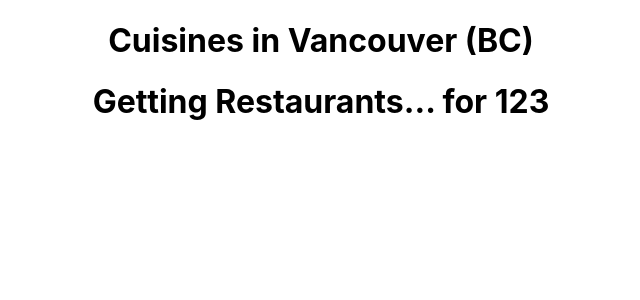
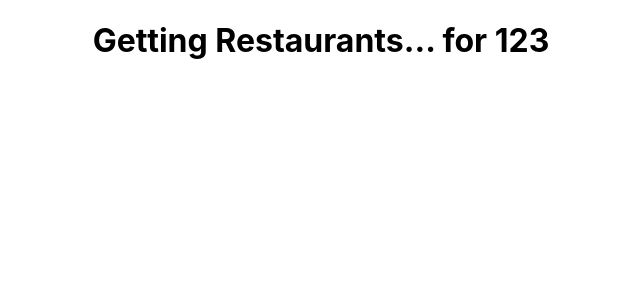
Before and after one commit to tazwar22/whats-hot, a React (Create React App) app: page / in a window 1280 px wide. Both pictures are taken after a click on the link "Trending This Week". Shown: the top 300 px of the page, without its empty margins (319-959 px from the left). Built offline with nearby package versions, Linux system fonts and the light colour scheme.

Commit message:
Setting up Optional Rendering; made RestaurantList

```diff
--- a/src/App.js
+++ b/src/App.js
@@ -5,7 +5,6 @@ import CuisineList from './CuisineList'
 function App() {
   return (
     <div className="App">
-      <h1>Cuisines in Vancouver (BC)</h1>
       <CuisineList />
     </div>
   );
--- a/src/CuisineList.js
+++ b/src/CuisineList.js
@@ -1,5 +1,5 @@
 import React, {useState} from 'react'
-
+import RestaurantList from './RestaurantList'
 
 const CuisineList = () => {
     const cuisines = [
@@ -26,6 +26,8 @@ const CuisineList = () => {
     return (
         <>
             {!isSelected ? (
+                <div>
+                    <h1>Cuisines in Vancouver (BC)</h1>
                     <ul>
                     {data.map((cuisine)=>{
                         const {id, name} = cuisine;
@@ -34,9 +36,10 @@ const CuisineList = () => {
                                 </li>
                     })}
                     </ul>
+                </div>
             )
             :(
-                <h1>Getting Restaurants... for {cusID}</h1>
+                <RestaurantList queryID={cusID}></RestaurantList>
             )}
 
         </>
--- /dev/null
+++ b/src/RestaurantList.js
@@ -0,0 +1,11 @@
+import React from 'react'
+
+const RestaurantList = (props) => {
+    return (
+        <div>
+            <h1>Getting Restaurants... for {props.queryID}</h1>
+        </div>
+    )
+}
+
+export default RestaurantList
```
Also changed, not shown: 1 other file (tests, documents, lock files or other folders). Lines whose indentation alone changed are shown as unchanged.
